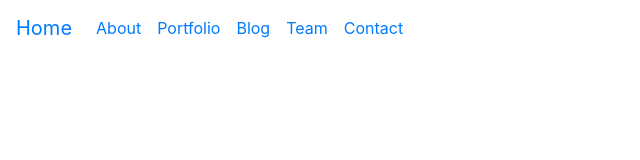
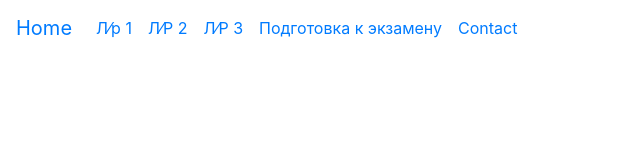
Before and after one commit to Shprechen/Shprechen.github.io, a plain HTML site: page index.html in a window 1280 px wide. Shown: the whole page, without its empty margins (0-640 px from the left). Drawn offline with nearby package versions, Linux system fonts and the light colour scheme.

Commit message:
edit button

```diff
--- a/index.html
+++ b/index.html
@@ -17,16 +17,16 @@
         <div class="collapse navbar-collapse " id="navbarSupportedContent">
             <ul class="navbar-nav mr-4">
                 <li class="nav-item">
-                    <a class="nav-link" data-value="about" href="#">About</a>
+                    <a class="nav-link" data-value="lr1" href="#">Л&#8260р 1</a>
                 </li>
                 <li class="nav-item">
-                    <a class="nav-link " data-value="portfolio"href="#">Portfolio</a>
+                    <a class="nav-link " data-value="lr2"href="#">Л&#8260Р 2</a>
                 </li>
                 <li class="nav-item">
-                    <a class="nav-link " data-value="blog" href="#">Blog</a>
+                    <a class="nav-link " data-value="blog" href="#">Л&#8260Р 3</a>
                 </li>
                 <li class="nav-item">
-                    <a class="nav-link " data-value="team" href="#">Team</a>
+                    <a class="nav-link " data-value="prepExam" href="#">Подготовка к экзамену</a>
                 </li>
                 <li class="nav-item">
                     <a class="nav-link " data-value="contact" href="#">Contact</a>
```
